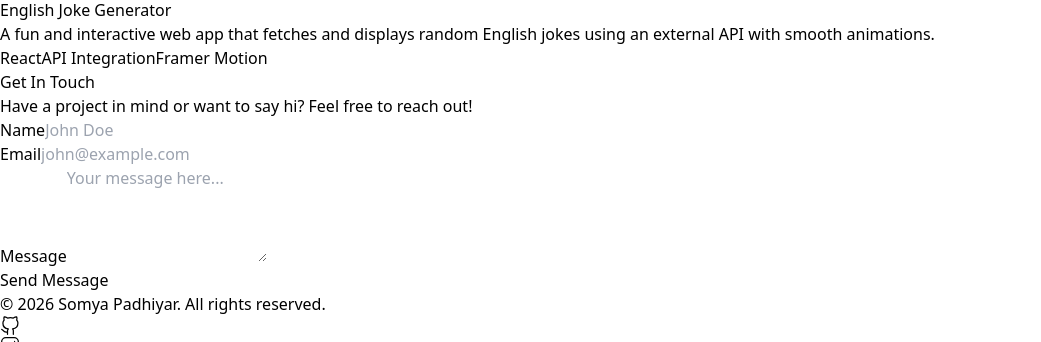
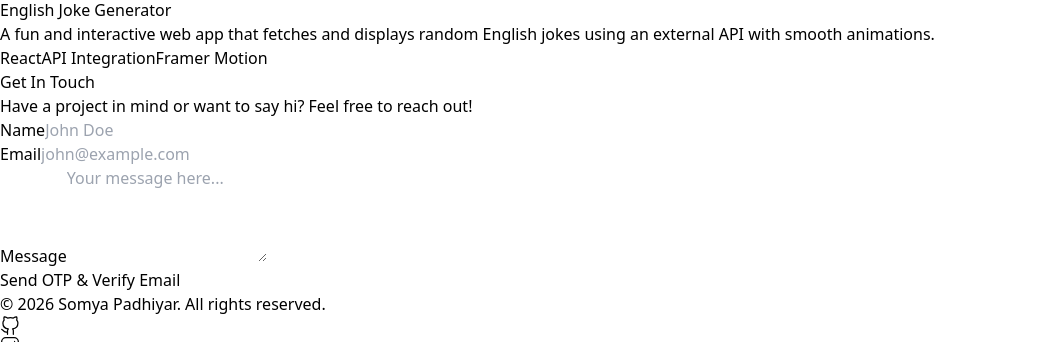
Before and after one commit to somyapadhiyar-sketch/portfolio, a React (Vite) app: page / in a window 1280 px wide. Shown: the part 1574-1916 px from the top of the page, without its empty margins (0-1041 px from the left). Built offline with nearby package versions, Linux system fonts and the light colour scheme.

Commit message:
OTP verifaction done

```diff
--- a/package.json
+++ b/package.json
@@ -10,6 +10,8 @@
     "preview": "vite preview"
   },
   "dependencies": {
+    "@emailjs/browser": "^4.4.1",
+    "@hcaptcha/react-hcaptcha": "^2.0.2",
     "@react-three/drei": "^10.7.7",
     "@react-three/fiber": "^9.5.0",
     "framer-motion": "^12.38.0",
--- a/src/Contact.jsx
+++ b/src/Contact.jsx
@@ -1,43 +1,85 @@
 import { motion as Motion } from 'framer-motion'
 import { useState } from 'react'
+import emailjs from '@emailjs/browser'
 
 const Contact = () => {
   const [status, setStatus] = useState('')
   const [isSubmitting, setIsSubmitting] = useState(false)
+  const [otpStep, setOtpStep] = useState(false)
+  const [generatedOtp, setGeneratedOtp] = useState('')
+  const [userOtp, setUserOtp] = useState('')
+  const [savedData, setSavedData] = useState(null)
 
-  const handleSubmit = async (e) => {
+  const handleSendOTP = async (e) => {
     e.preventDefault()
     setIsSubmitting(true)
     setStatus('')
 
     const formData = new FormData(e.target)
+    const email = formData.get("email")
+    const name = formData.get("name")
+    const message = formData.get("message")
 
-    // IMPORTANT: Replace the string below with your ACTUAL Web3Forms key
-    formData.append("access_key", "c8530694-4f7b-41cc-8e44-fe984257b9a6")
+    // 1. Strict format check
+    const emailRegex = /^[a-zA-Z0-9._%+-]+@[a-zA-Z0-9.-]+\.[a-zA-Z]{2,}$/
+    if (!emailRegex.test(email)) {
+      setStatus("invalid_email")
+      setIsSubmitting(false)
+      setTimeout(() => setStatus(''), 5000)
+      return
+    }
 
-    // Convert form data to JSON (Web3Forms recommended approach for React)
-    const object = Object.fromEntries(formData);
-    const json = JSON.stringify(object);
+    // 2. Generate a 6-digit OTP
+    const otp = Math.floor(100000 + Math.random() * 900000).toString()
+    setGeneratedOtp(otp)
+    setSavedData({ name, email, message })
 
     try {
-      const res = await fetch("https://api.web3forms.com/submit", {
-        method: "POST",
-        headers: {
-          "Content-Type": "application/json",
-          "Accept": "application/json"
-        },
-        body: json
-      })
-      const data = await res.json()
-      if (data.success) {
-        setStatus("success")
-        e.target.reset()
-      } else {
-        console.error("Web3Forms Error:", data)
-        setStatus("error")
-      }
+      // Send Template 1: The OTP Email directly to the user
+      await emailjs.send(
+        "service_g5pawwl",
+        "template_2hk4qo8", // 2. Paste your OTP Template ID here (usually starts with "template_")
+        { name, email, otp_code: otp },
+        "3Cxe9xpJRB6cFSmA6" // 3. Paste your Public Key here
+      )
+
+      setOtpStep(true)
+      setStatus("otp_sent")
+      setTimeout(() => setStatus(''), 5000)
     } catch (error) {
-      console.error("Fetch Error:", error)
+      console.error("EmailJS Error:", error)
+      setStatus("error")
+      setTimeout(() => setStatus(''), 5000)
+    }
+    setIsSubmitting(false)
+  }
+
+  const handleVerifyAndSubmit = async (e) => {
+    e.preventDefault()
+    setIsSubmitting(true)
+    setStatus('')
+
+    if (userOtp !== generatedOtp) {
+      setStatus("invalid_otp")
+      setIsSubmitting(false)
+      setTimeout(() => setStatus(''), 5000)
+      return
+    }
+
+    try {
+      // Send Template 2: The final actual message to YOU
+      await emailjs.send(
+        "service_g5pawwl",
+        "template_bdn3rfg", // 4. Your Contact Message Template ID (for the HTML template)
+        savedData,
+        "3Cxe9xpJRB6cFSmA6" // 3. Paste your Public Key here AGAIN
+      )
+      setStatus("success")
+      setOtpStep(false)
+      setUserOtp('')
+      setSavedData(null)
+    } catch (error) {
+      console.error("EmailJS Error:", error)
       setStatus("error")
     }
     setIsSubmitting(false)
@@ -58,7 +100,37 @@ const Contact = () => {
           <p className="text-gray-400">Have a project in mind or want to say hi? Feel free to reach out!</p>
         </div>
 
-        <form onSubmit={handleSubmit} className="space-y-6">
+        {otpStep ? (
+          <form onSubmit={handleVerifyAndSubmit} className="space-y-6">
+            <p className="text-gray-300 text-center">We sent a 6-digit OTP to your email. Please enter it below to verify your email address.</p>
+            <div>
+              <label htmlFor="otp" className="block text-sm font-medium text-gray-300 mb-2">Enter OTP</label>
+              <input
+                type="text"
+                id="otp"
+                value={userOtp}
+                onChange={(e) => setUserOtp(e.target.value)}
+                maxLength="6"
+                required
+                className="w-full bg-black/50 border border-white/10 rounded-lg px-4 py-3 text-white focus:outline-none focus:ring-2 focus:ring-blue-500 transition-all text-center tracking-[0.5em] text-xl font-mono"
+                placeholder="123456"
+              />
+            </div>
+            <div className="flex gap-4">
+              <Motion.button type="button" onClick={() => setOtpStep(false)} className="w-full py-4 bg-gray-700 hover:bg-gray-600 text-white font-bold rounded-lg transition-all">
+                Cancel
+              </Motion.button>
+              <Motion.button
+                disabled={isSubmitting}
+                type="submit"
+                className={`w-full py-4 bg-gradient-to-r from-blue-600 to-purple-600 hover:from-blue-500 hover:to-purple-500 text-white font-bold rounded-lg transition-all shadow-[0_0_15px_rgba(59,130,246,0.3)] ${isSubmitting ? 'opacity-70 cursor-wait' : ''}`}
+              >
+                {isSubmitting ? 'Verifying...' : 'Verify & Send'}
+              </Motion.button>
+            </div>
+          </form>
+        ) : (
+        <form onSubmit={handleSendOTP} className="space-y-6">
           <div className="grid grid-cols-1 md:grid-cols-2 gap-6">
             <div>
               <label htmlFor="name" className="block text-sm font-medium text-gray-300 mb-2">Name</label>
@@ -94,6 +166,7 @@ const Contact = () => {
               placeholder="Your message here..."
             ></textarea>
           </div>
+
           <Motion.button
             disabled={isSubmitting}
             whileHover={{ scale: 1.02 }}
@@ -101,16 +174,26 @@ const Contact = () => {
             type="submit"
             className={`w-full py-4 bg-gradient-to-r from-blue-600 to-purple-600 hover:from-blue-500 hover:to-purple-500 text-white font-bold rounded-lg transition-all shadow-[0_0_15px_rgba(59,130,246,0.3)] ${isSubmitting ? 'opacity-70 cursor-wait' : ''}`}
           >
-            {isSubmitting ? 'Sending...' : 'Send Message'}
+            {isSubmitting ? 'Sending OTP...' : 'Send OTP & Verify Email'}
           </Motion.button>
+        </form>
+        )}
 
           {status === 'success' && (
             <Motion.p initial={{ opacity: 0 }} animate={{ opacity: 1 }} className="text-green-400 text-center font-medium">Message sent successfully!</Motion.p>
           )}
           {status === 'error' && (
-            <Motion.p initial={{ opacity: 0 }} animate={{ opacity: 1 }} className="text-red-400 text-center font-medium">Failed to send message. Please try again later.</Motion.p>
+            <Motion.p initial={{ opacity: 0 }} animate={{ opacity: 1 }} className="text-red-400 text-center font-medium">Failed to send message. (If using an AdBlocker or Brave, please disable it for this site).</Motion.p>
           )}
-        </form>
+          {status === 'invalid_email' && (
+            <Motion.p initial={{ opacity: 0 }} animate={{ opacity: 1 }} className="text-red-400 text-center font-medium">Please enter a valid email format.</Motion.p>
+          )}
+          {status === 'otp_sent' && (
+            <Motion.p initial={{ opacity: 0 }} animate={{ opacity: 1 }} className="text-blue-400 text-center font-medium">OTP sent to your email! Please check your inbox.</Motion.p>
+          )}
+          {status === 'invalid_otp' && (
+            <Motion.p initial={{ opacity: 0 }} animate={{ opacity: 1 }} className="text-red-400 text-center font-medium">Incorrect OTP. Please try again.</Motion.p>
+          )}
       </Motion.div>
     </section>
   )
```
Also changed, not shown: 2 other files (tests, documents, lock files or other folders).
